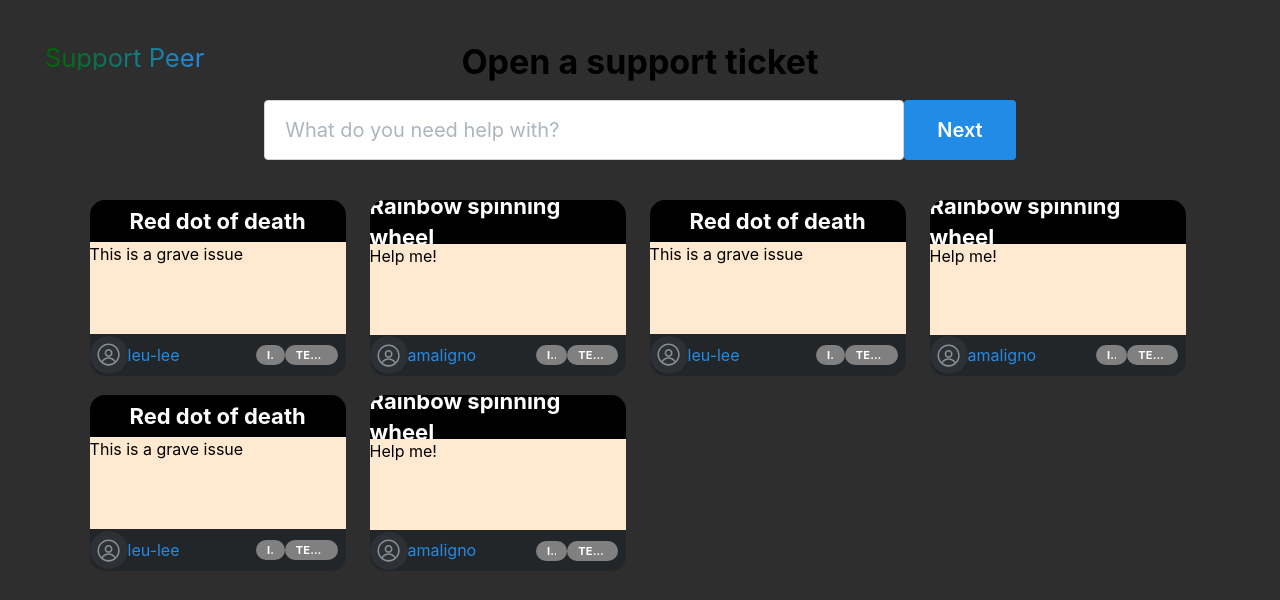
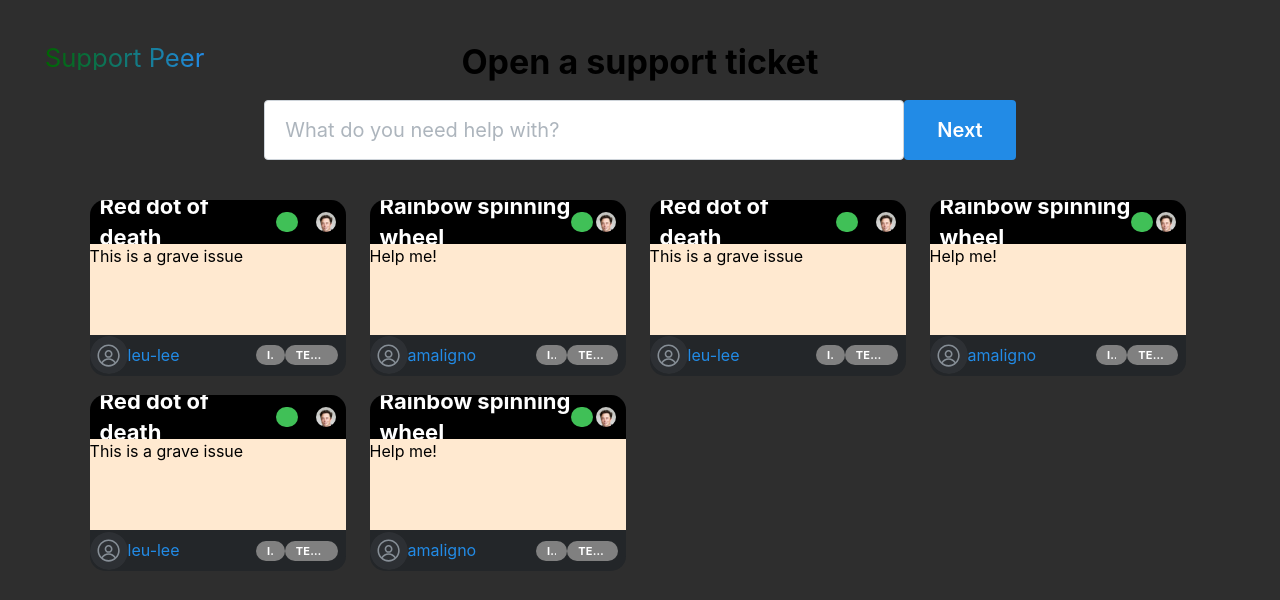
Before and after one commit to hooyunzhe/SupportPeer42, a Next.js app in the folder frontend/: page / in a window 1280 px wide. Shown: the top 600 px of the page. Built offline with nearby package versions, Linux system fonts and the light colour scheme.

Commit message:
feat:still working on ticket, adding assigned bocal slot

```diff
--- a/frontend/src/components/SupportTicketHeader.tsx
+++ b/frontend/src/components/SupportTicketHeader.tsx
@@ -1,4 +1,4 @@
-import { Avatar, Flex, Title } from '@mantine/core';
+import { Avatar, Badge, Flex, Title } from '@mantine/core';
 
 interface SupportTicketHeaderProps {
   title: string;
@@ -10,10 +10,16 @@ export default function SupportTicketHeader({
   status,
 }: SupportTicketHeaderProps) {
   return (
-    <Flex bg='black' w='100%' h='25%' justify={'center'} align='center'>
-      <Title order={3} c='white'>
-        {title}
-      </Title>
+    <Flex bg='black' w='100%' h='25%' justify={'space-between'} align='center'>
+      <Flex ml='10'>
+        <Title order={3} c='white'>
+          {title}
+        </Title>
+      </Flex>
+      <Flex align='center' justify='space-between' w='60' mr='10'>
+        <Badge color='green'></Badge>
+        <Avatar src='elon.png' size='20'></Avatar>
+      </Flex>
     </Flex>
   );
 }
```
Also changed, not shown: frontend/public/elon.png (added).
